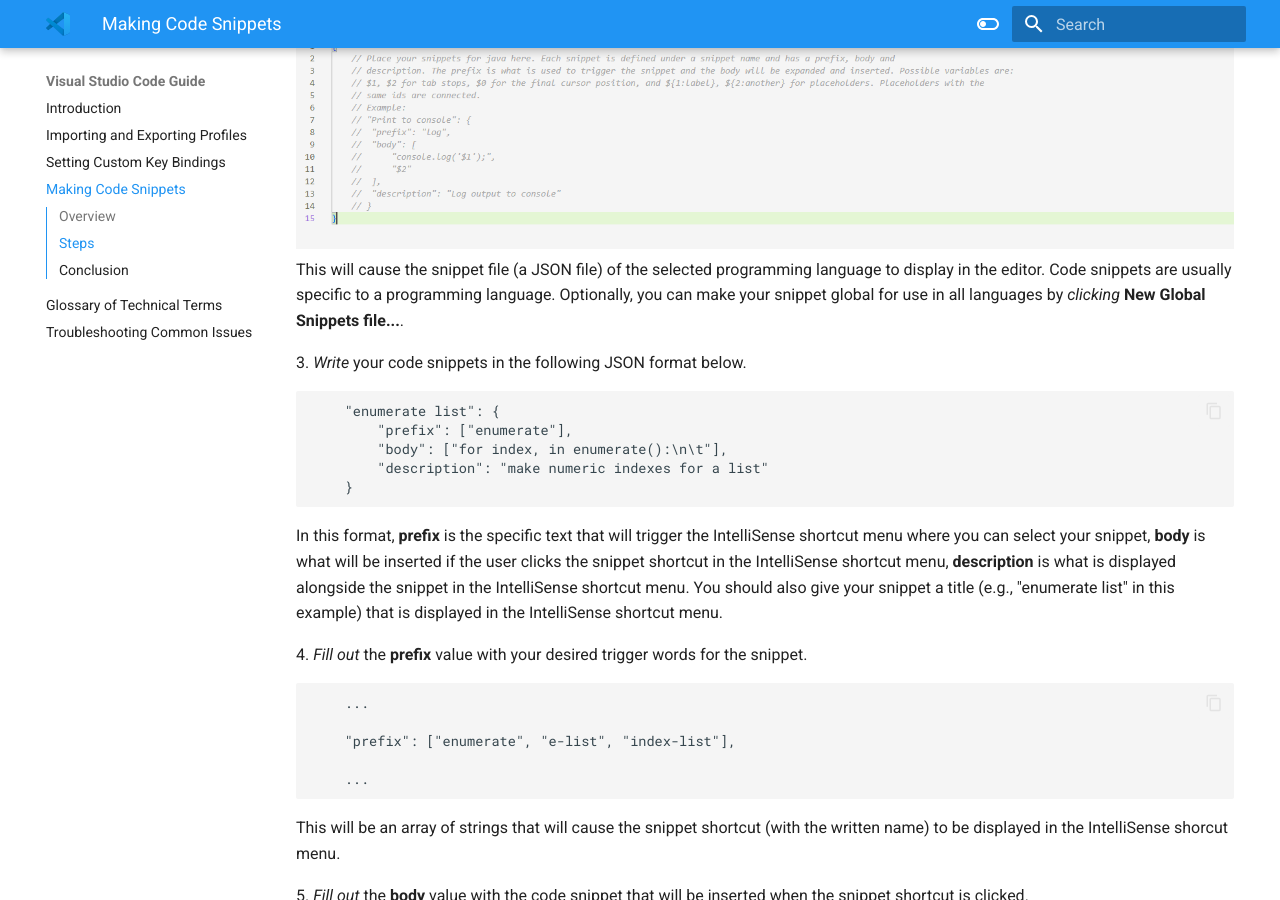
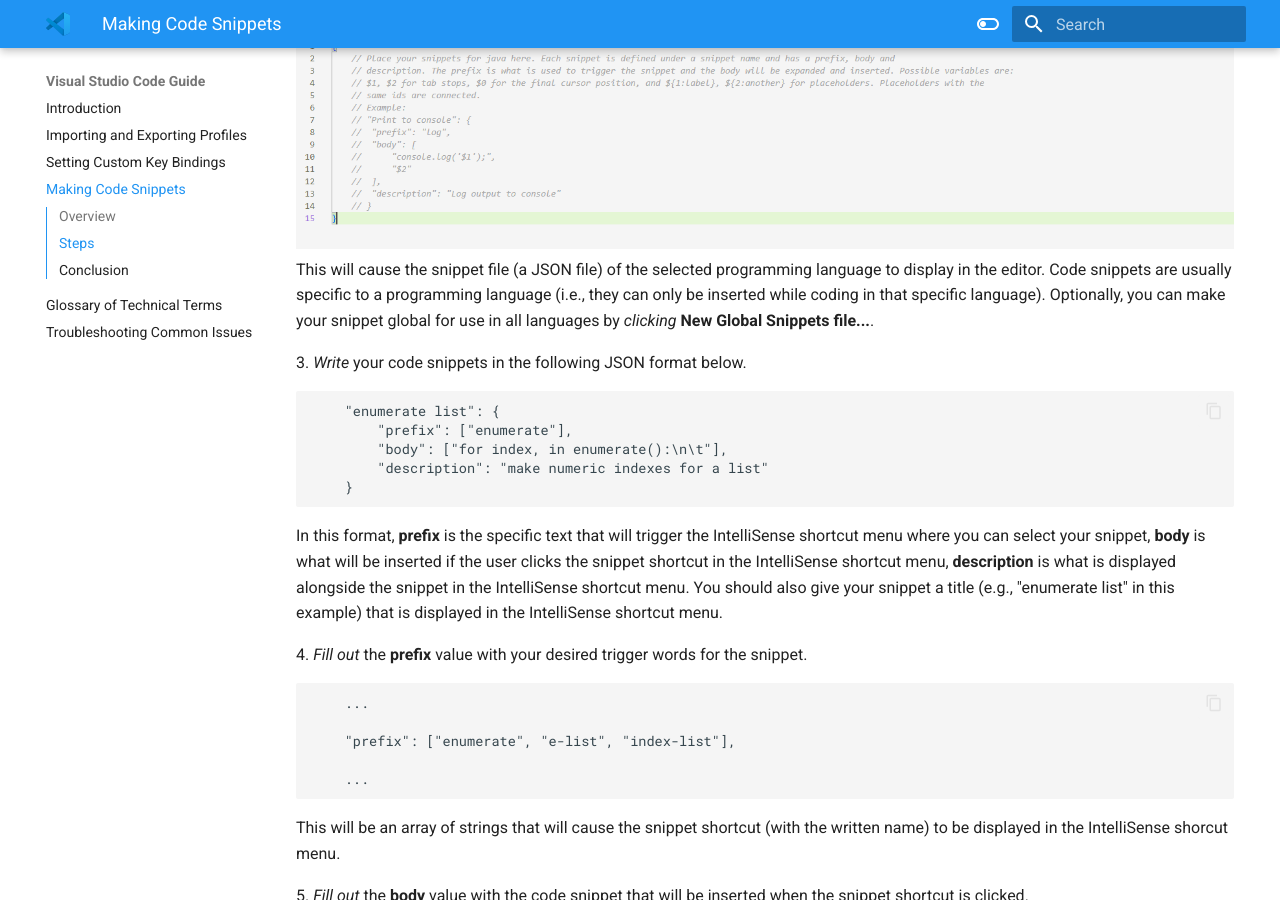
Before and after one commit to cc-dev-65535/mkdocs, an MkDocs documentation site: the page built from docs/code-snippets.md, in a window 1280 px wide and 900 px high, scrolled down 946 px. Built offline with MkDocs 1.6.1 and Material for MkDocs 9.7.7, drawn with Linux system fonts in a browser that asks for light colours.

Commit message:
Edit sections

````diff
--- a/docs/code-snippets.md
+++ b/docs/code-snippets.md
@@ -11,7 +11,7 @@
 
 2\. *Find* and *select* the snippet file of your desired programming language using the search bar.
 ![image](images/page4-img2.PNG)
-This will cause the snippet file (a JSON file) of the selected programming language to display in the editor. Code snippets are usually specific to a programming language. Optionally, you can make your snippet global for use in all languages by *clicking* **New Global Snippets file...**.
+This will cause the snippet file (a JSON file) of the selected programming language to display in the editor. Code snippets are usually specific to a programming language (i.e., they can only be inserted while coding in that specific language). Optionally, you can make your snippet global for use in all languages by *clicking* **New Global Snippets file...**.
 
 3\. *Write* your code snippets in the following JSON format below.
 ```
````
Also changed, not shown: docs/index.md (+3 -3 lines), docs/key-bindings.md (+1 -0 lines).
